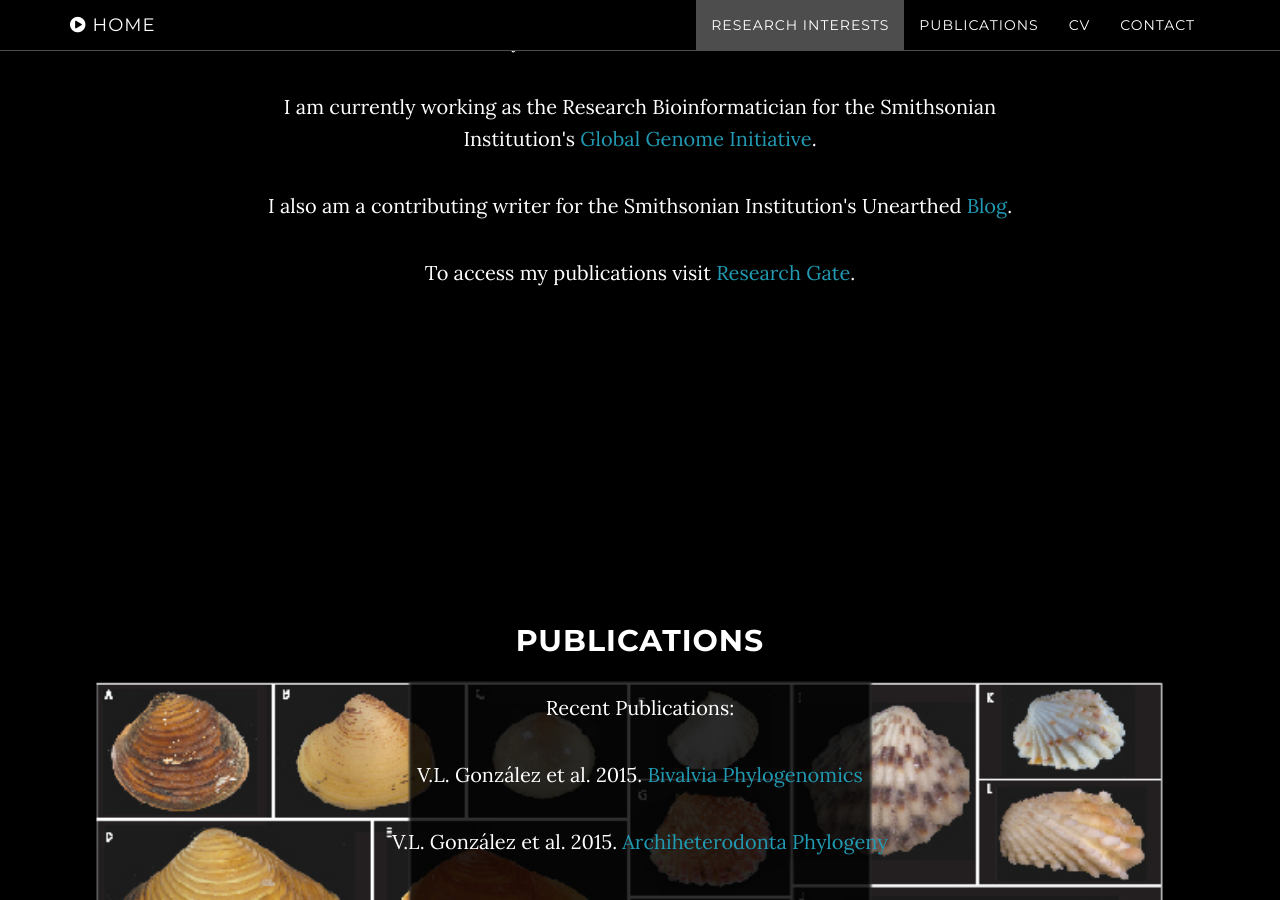
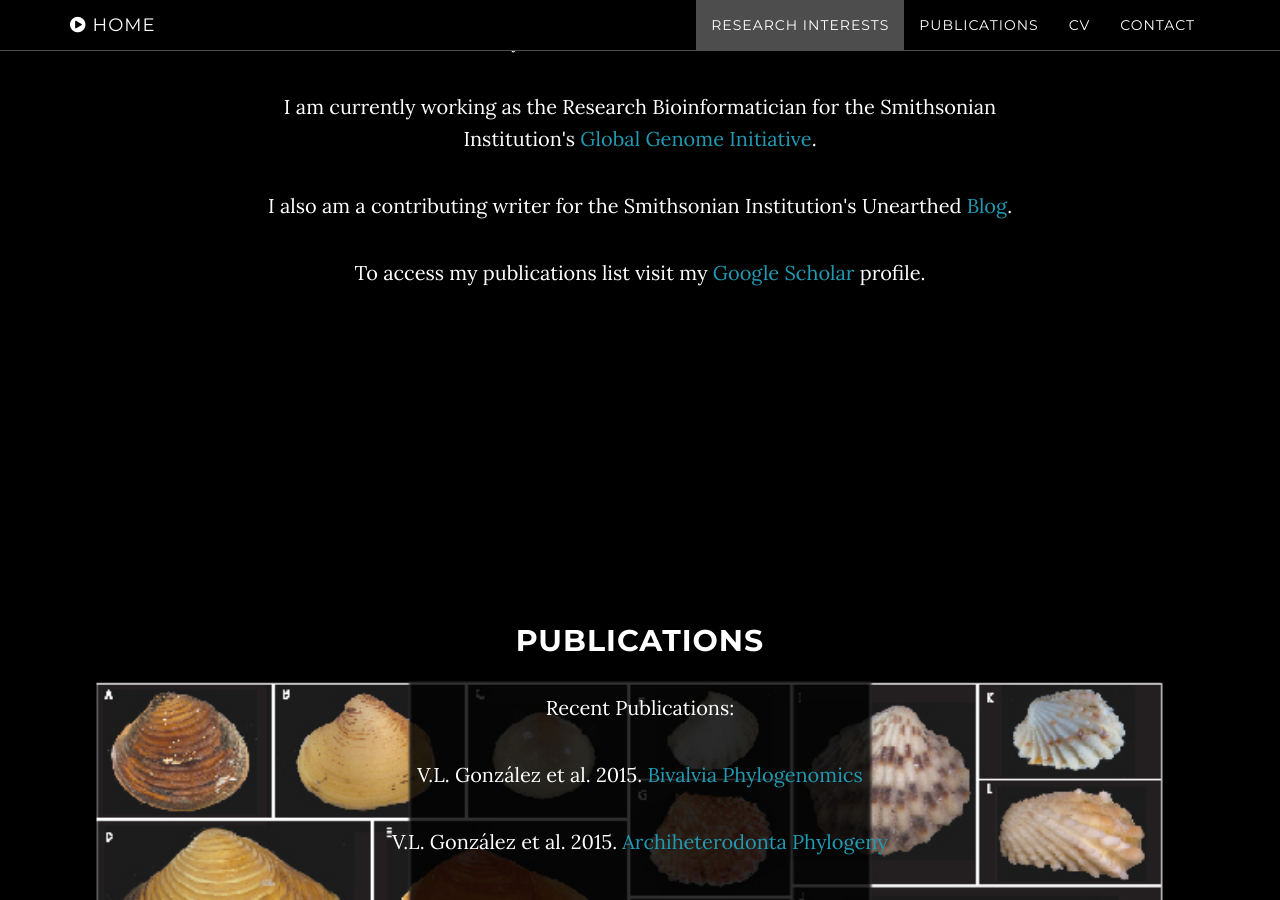
Before and after one commit to gonzalezvl/gonzalezvl.github.io, a Jekyll site: the page built from index.html, in a window 1280 px wide and 900 px high, scrolled down 1176 px. Built offline with Jekyll 4.4.1, drawn with Linux system fonts in a browser that asks for light colours.

Commit message:
Updated Link

```diff
--- a/_includes/about.html
+++ b/_includes/about.html
@@ -6,7 +6,7 @@
                 <p>Bivalve Genomics, Molluscan Adaptation &amp; Evolution, <i>de novo</i> Genome Assembly, Systematics, &amp; Bioinformatics.</p>
                 <p>I am currently working as the Research Bioinformatician for the Smithsonian Institution's <a href="http://www.mnh.si.edu/ggi/">Global Genome Initiative</a>.</p>
                 <p>I also am a contributing writer for the Smithsonian Institution's Unearthed <a href="http://nmnh.typepad.com/">Blog</a>.</p>
-                <p>To access my publications visit <a href="https://www.researchgate.net/profile/Vanessa_Gonzalez2/">Research Gate</a>.</p>
+                <p>To access my publications list visit my <a href="https://scholar.google.com/citations?user=IY7TKqcAAAAJ&hl=en&oi=ao">Google Scholar</a> profile.</p>
             </div>
         </div>
     </section>
```
